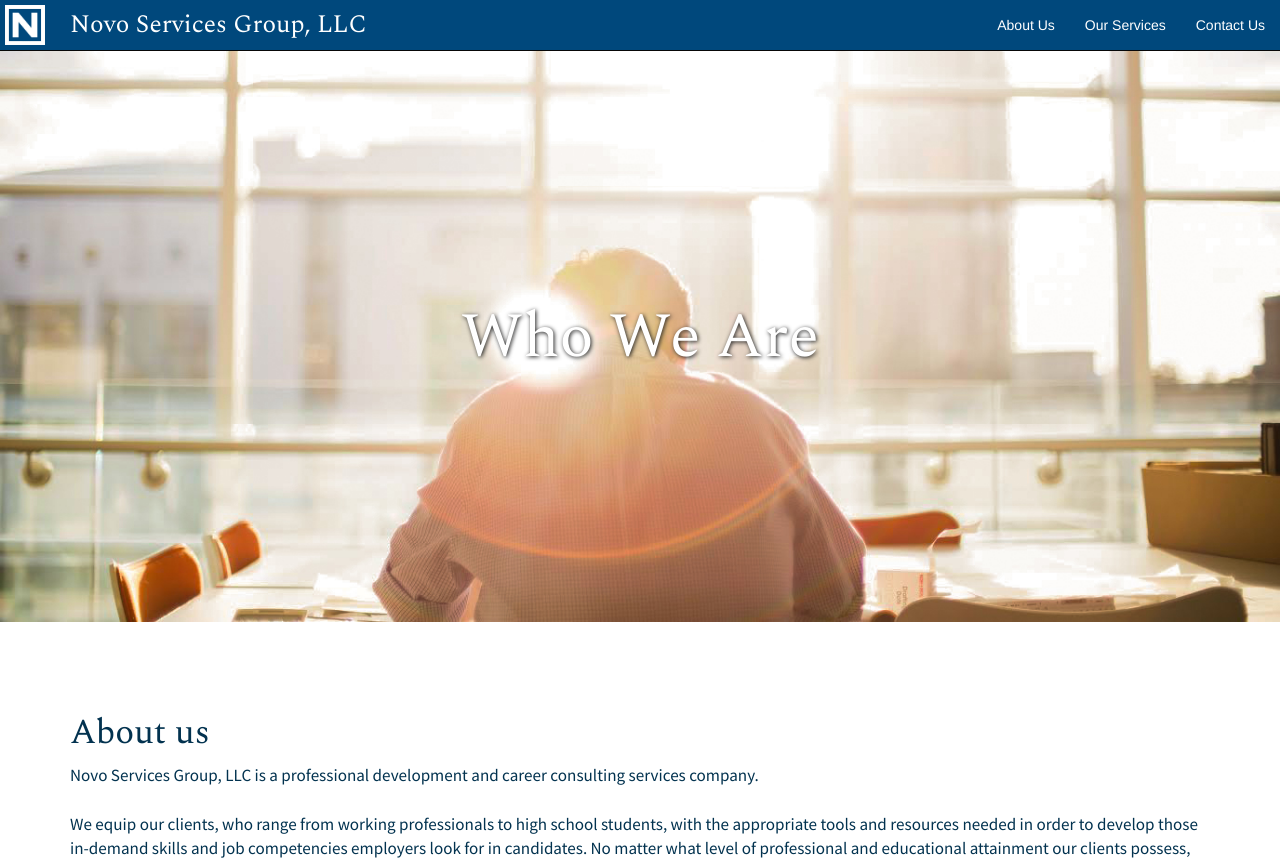
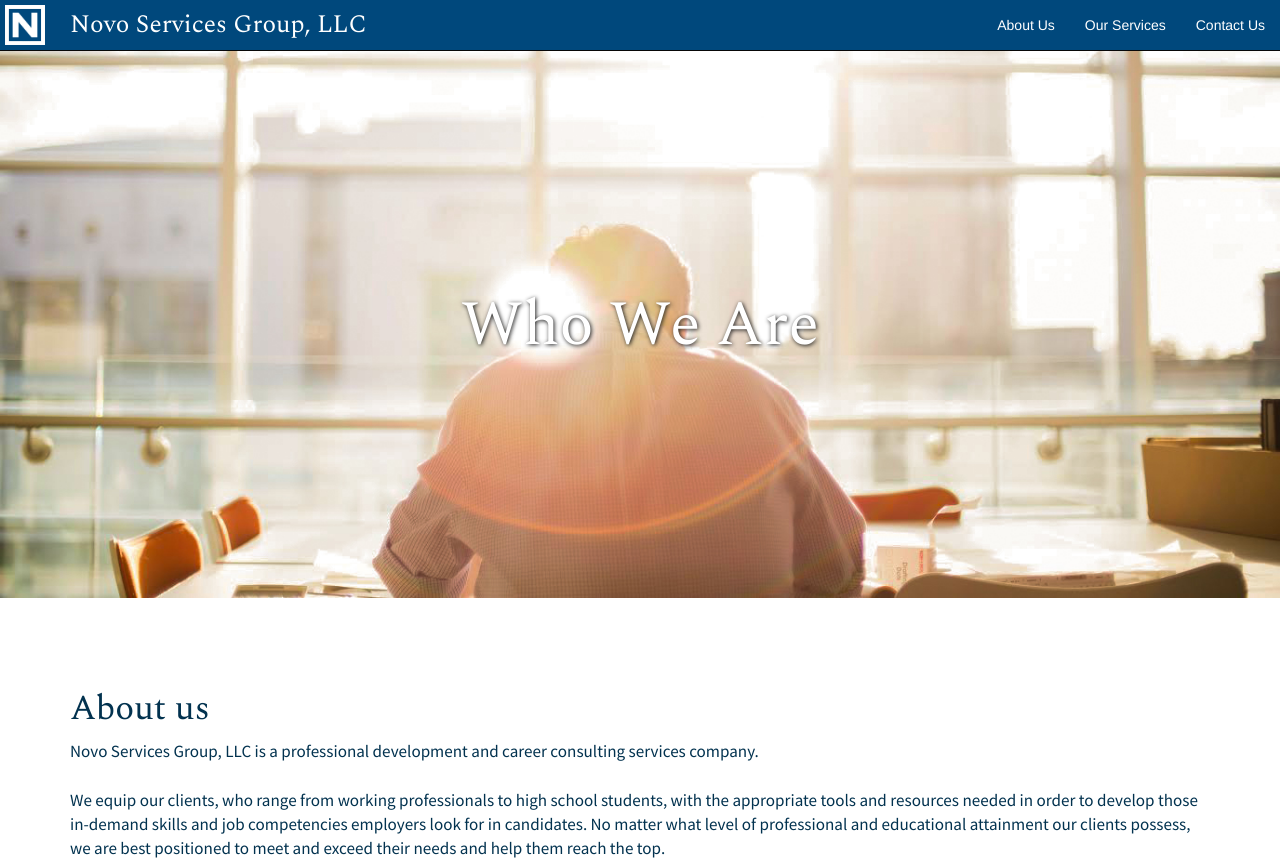
Before and after one commit to rhyza/nsg, a PHP site: page /about.php in a window 1280 px wide. Shown: the top 862 px of the page. Run offline with PHP 8.4, Linux system fonts and the light colour scheme.

Commit message:
Shrink cover photo

```diff
--- a/css/main.css
+++ b/css/main.css
@@ -67,8 +67,8 @@ h1 {
     color: white;
     text-align: center;
     color: white;
-    padding-top: 30vh;
-    padding-bottom: 30vh;
+    padding-top: 28.5vh;
+    padding-bottom: 28.5vh;
     background-repeat: no-repeat;
     background-size: cover;
     color: white;
```
